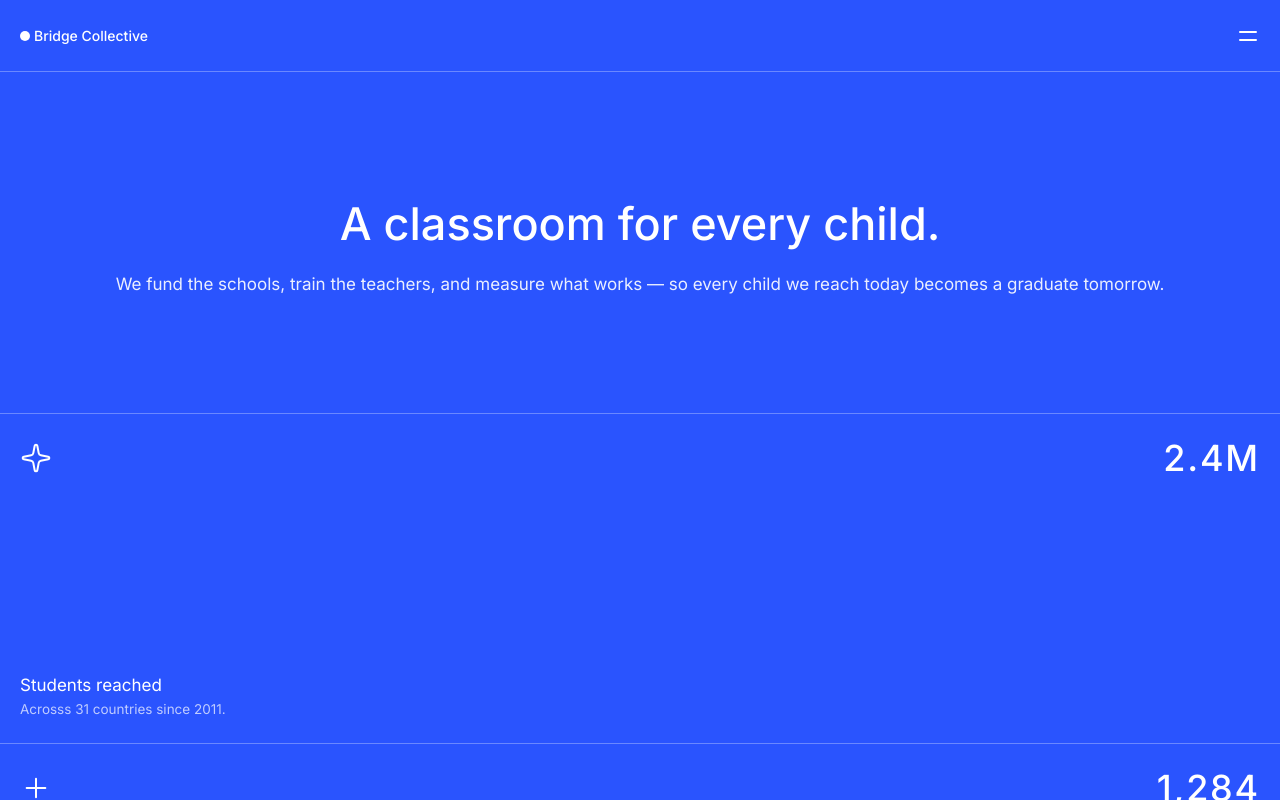
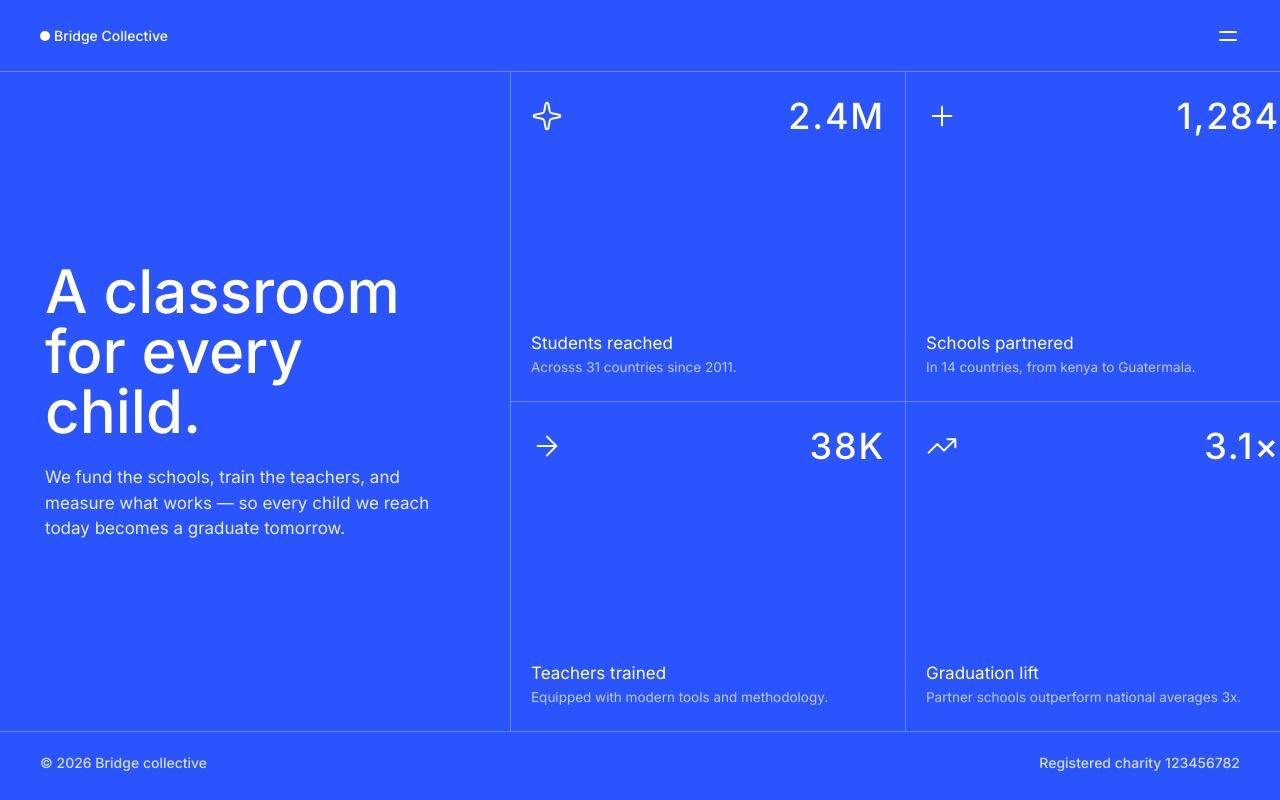
Before and after one commit to et-coder/grid-landing-page, a React (Vite) app: page / in a window 1280 px wide. Shown: the top 800 px of the page. Built offline with nearby package versions, Linux system fonts and the light colour scheme.

Commit message:
make the desktop design

```diff
--- a/src/components/Footer.jsx
+++ b/src/components/Footer.jsx
@@ -1,5 +1,5 @@
 const Footer = () => (
-  <footer className="flex flex-col p-5 text-white/80 text-[14px] font-medium">
+  <footer className="flex flex-col p-5 text-white/80 text-[14px] font-medium lg:flex-row lg:justify-between lg:px-10">
     <span> &copy; {new Date().getFullYear()} Bridge collective</span>
     <span>Registered charity 123456782</span>
   </footer>
--- a/src/components/Header.jsx
+++ b/src/components/Header.jsx
@@ -18,7 +18,7 @@ const Header = () => {
   }, [menuOpen]);
   return (
     <header>
-      <div className="relative flex justify-between w-full h-[72px] items-center border-b border-b-white/30 p-5 text-white z-10">
+      <div className="relative flex justify-between w-full h-[72px] items-center border-b border-b-white/30 p-5 text-white z-10 lg:px-10">
         <div className="flex items-center gap-1 text-[14px] font-medium">
           <span className="inline-block rounded-full w-[10px] h-[10px] bg-white"></span>
           Bridge Collective
--- a/src/components/Main.jsx
+++ b/src/components/Main.jsx
@@ -2,12 +2,12 @@ import { cards } from "../constants";
 
 const Main = () => {
   return (
-    <main className="grid grid-cols-1 grid-rows-5 mt-3">
-      <div className="border-b border-b-white/30 px-[31px] flex flex-col items-center justify-center gap-6">
-        <h1 className="text-[45px] text-white font-medium leading-12">
+    <main className="grid grid-cols-1 grid-rows-5 lg:grid-rows-2 lg:grid-cols-[1fr_repeat(2,395px)]">
+      <div className="border-b border-b-white/30 px-[31px] lg:px-[45px] flex flex-col items-center justify-center gap-6 row-span-2">
+        <h1 className="text-[45px] lg:text-[60px] text-white font-medium leading-12 lg:leading-15 lg:w-[400px] lg:self-start">
           A classroom for every child.
         </h1>
-        <p className="text-[17px] text-white/90">
+        <p className="text-[17px] text-white/90 lg:self-start lg:w-[420px]">
           We fund the schools, train the teachers, and measure what works
           &mdash; so every child we reach today becomes a graduate tomorrow.
         </p>
@@ -15,7 +15,7 @@ const Main = () => {
       {cards.map((card) => (
         <div
           key={card.id}
-          className="flex flex-col justify-between h-[330px] px-5 border-b border-b-white/30 py-6"
+          className="flex flex-col justify-between h-[330px] px-5 border-b border-b-white/30 py-6 lg:border-l lg:border-l-white/30"
         >
           <div className="flex justify-between">
             <img src={card.image} alt="" className="w-8" />
```
